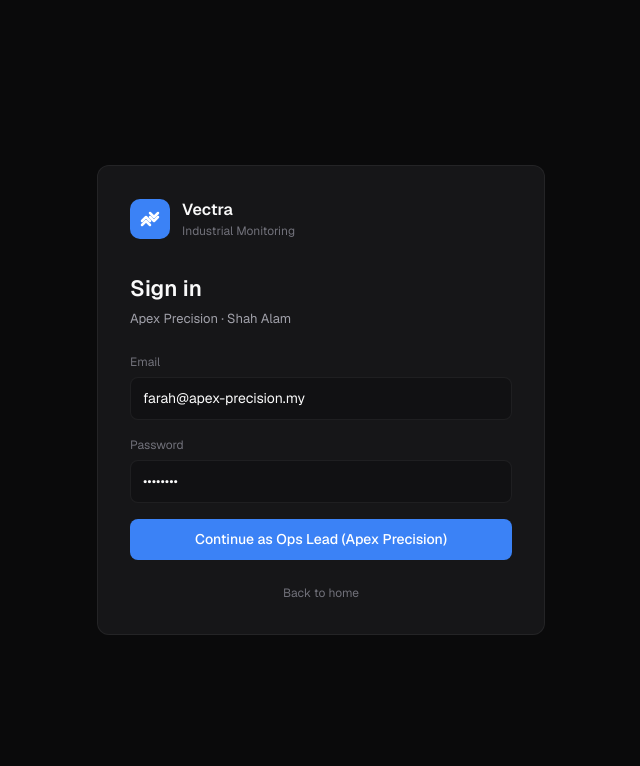
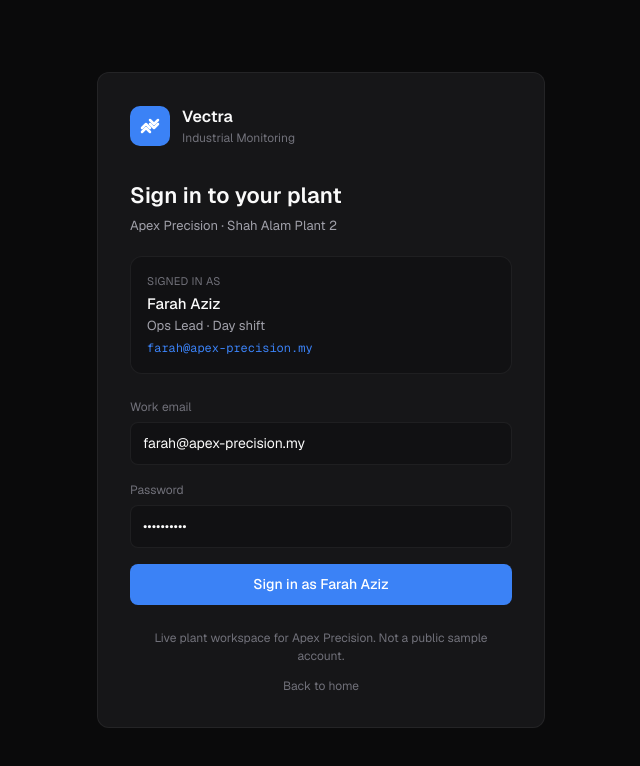
Before and after one commit to thesithunyein/vectra, a Next.js app: page /login in a window 1280 px wide. Shown: the top 766 px of the page, without its empty margins (319-959 px from the left). Built offline with nearby package versions, Linux system fonts and the light colour scheme.

Commit message:
Require sign-in and show real plant user identity (Farah Aziz)

```diff
--- a/src/app/(app)/analytics/page.tsx
+++ b/src/app/(app)/analytics/page.tsx
@@ -16,7 +16,7 @@ export default function AnalyticsPage() {
     <>
       <TopBar
         title="Analytics Dashboard"
-        subtitle="Comprehensive operational analytics and insights."
+        subtitle="Live operational analytics for Apex Precision Plant 2."
       />
       <PageTransition>
         <div className="space-y-5 px-8 pb-10">
--- a/src/app/(app)/layout.tsx
+++ b/src/app/(app)/layout.tsx
@@ -1,9 +1,11 @@
 import { StoreProvider } from "@/lib/store";
+import { AuthProvider } from "@/lib/auth-context";
 import { Sidebar } from "@/components/layout/Sidebar";
 import { Toast } from "@/components/ui/Toast";
 
 export default function AppLayout({ children }: { children: React.ReactNode }) {
   return (
+    <AuthProvider>
       <StoreProvider>
         <div className="min-h-screen bg-[var(--bg-base)]">
           <Sidebar />
@@ -11,5 +13,6 @@ export default function AppLayout({ children }: { children: React.ReactNode }) {
           <Toast />
         </div>
       </StoreProvider>
+    </AuthProvider>
   );
 }
--- a/src/app/(app)/overview/page.tsx
+++ b/src/app/(app)/overview/page.tsx
@@ -17,7 +17,7 @@ export default function OverviewPage() {
     <>
       <TopBar
         title="Overview"
-        subtitle={`${PLANT_NAME} · Day shift snapshot`}
+        subtitle={`${PLANT_NAME} · live shift board for Farah Aziz (Ops Lead)`}
       />
       <PageTransition>
         <div className="space-y-5 px-8 pb-10">
--- a/src/app/login/page.tsx
+++ b/src/app/login/page.tsx
@@ -2,13 +2,34 @@
 
 import Link from "next/link";
 import Image from "next/image";
-import { useRouter } from "next/navigation";
+import { useRouter, useSearchParams } from "next/navigation";
+import { Suspense, useState } from "react";
+import { CURRENT_USER, SESSION_KEY, createSession } from "@/lib/auth";
 
-export default function LoginPage() {
+function LoginForm() {
   const router = useRouter();
+  const searchParams = useSearchParams();
+  const [email, setEmail] = useState<string>(CURRENT_USER.email);
+  const [password, setPassword] = useState("vectra-ops");
+  const [error, setError] = useState("");
+
+  function handleSubmit(e: React.FormEvent) {
+    e.preventDefault();
+    if (email.trim().toLowerCase() !== CURRENT_USER.email) {
+      setError("Use your Apex Precision work email to open this plant workspace.");
+      return;
+    }
+    if (!password.trim()) {
+      setError("Enter your password.");
+      return;
+    }
+    const session = createSession();
+    localStorage.setItem(SESSION_KEY, JSON.stringify(session));
+    const next = searchParams.get("next") || "/overview";
+    router.replace(next.startsWith("/") ? next : "/overview");
+  }
 
   return (
-    <div className="flex min-h-screen items-center justify-center px-4">
     <div className="card w-full max-w-md p-8">
       <div className="mb-8 flex items-center gap-3">
         <Image src="/logo.svg" alt="Vectra" width={40} height={40} />
@@ -17,22 +38,30 @@ export default function LoginPage() {
           <div className="text-[12px] text-[var(--text-muted)]">Industrial Monitoring</div>
         </div>
       </div>
-        <h1 className="text-[22px] font-semibold">Sign in</h1>
+
+      <h1 className="text-[22px] font-semibold">Sign in to your plant</h1>
       <p className="mt-1 text-[13px] text-[var(--text-secondary)]">
-          Apex Precision · Shah Alam
+        {CURRENT_USER.plant} · {CURRENT_USER.plantSite}
       </p>
-        <form
-          className="mt-6 space-y-4"
-          onSubmit={(e) => {
-            e.preventDefault();
-            router.push("/overview");
-          }}
-        >
+
+      <div className="mt-5 rounded-xl border border-[var(--border-subtle)] bg-[var(--bg-elevated)] p-4">
+        <div className="text-[11px] uppercase tracking-wide text-[var(--text-muted)]">
+          Signed in as
+        </div>
+        <div className="mt-1 text-[15px] font-medium">{CURRENT_USER.name}</div>
+        <div className="text-[13px] text-[var(--text-secondary)]">
+          {CURRENT_USER.role} · {CURRENT_USER.shift}
+        </div>
+        <div className="mt-1 font-mono text-[12px] text-[var(--accent)]">{CURRENT_USER.email}</div>
+      </div>
+
+      <form className="mt-6 space-y-4" onSubmit={handleSubmit}>
         <div>
-            <label className="mb-1.5 block text-[12px] text-[var(--text-muted)]">Email</label>
+          <label className="mb-1.5 block text-[12px] text-[var(--text-muted)]">Work email</label>
           <input
             type="email"
-              defaultValue="farah@apex-precision.my"
+            value={email}
+            onChange={(e) => setEmail(e.target.value)}
             className="w-full rounded-lg border border-[var(--border-subtle)] bg-[var(--bg-elevated)] px-3 py-2.5 text-[14px] outline-none focus:border-[var(--accent)]"
           />
         </div>
@@ -40,23 +69,38 @@ export default function LoginPage() {
           <label className="mb-1.5 block text-[12px] text-[var(--text-muted)]">Password</label>
           <input
             type="password"
-              defaultValue="••••••••"
+            value={password}
+            onChange={(e) => setPassword(e.target.value)}
             className="w-full rounded-lg border border-[var(--border-subtle)] bg-[var(--bg-elevated)] px-3 py-2.5 text-[14px] outline-none focus:border-[var(--accent)]"
           />
         </div>
+        {error && <p className="text-[12px] text-red-400">{error}</p>}
         <button
           type="submit"
           className="w-full rounded-lg bg-[var(--accent)] py-2.5 text-[14px] font-medium text-white hover:brightness-110"
         >
-            Continue as Ops Lead (Apex Precision)
+          Sign in as {CURRENT_USER.name}
         </button>
       </form>
+
       <p className="mt-6 text-center text-[12px] text-[var(--text-muted)]">
+        Live plant workspace for {CURRENT_USER.plant}. Not a public sample account.
+      </p>
+      <p className="mt-3 text-center text-[12px] text-[var(--text-muted)]">
         <Link href="/" className="hover:text-white">
           Back to home
         </Link>
       </p>
     </div>
+  );
+}
+
+export default function LoginPage() {
+  return (
+    <div className="flex min-h-screen items-center justify-center px-4">
+      <Suspense fallback={<div className="text-[13px] text-[var(--text-muted)]">Loading…</div>}>
+        <LoginForm />
+      </Suspense>
     </div>
   );
 }
--- a/src/app/page.tsx
+++ b/src/app/page.tsx
@@ -42,7 +42,7 @@ export default function LandingPage() {
           className="max-w-3xl"
         >
           <p className="mb-4 text-[13px] font-medium text-[var(--accent)]">
-            For manufacturing plants · No wallet steps
+            Built for plant teams · Apex Precision ready
           </p>
           <h1 className="text-4xl font-semibold tracking-tight sm:text-5xl">
             Downtime response and signed shift handoffs
@@ -60,10 +60,10 @@ export default function LandingPage() {
               <ArrowRight className="h-4 w-4" />
             </Link>
             <Link
-              href="/analytics"
+              href="/login?next=/analytics"
               className="rounded-lg border border-[var(--border-subtle)] px-5 py-2.5 text-[14px] hover:bg-white/[0.04]"
             >
-              View analytics
+              Sign in to analytics
             </Link>
           </div>
         </motion.div>
--- a/src/components/layout/Sidebar.tsx
+++ b/src/components/layout/Sidebar.tsx
@@ -15,6 +15,8 @@ import {
 } from "lucide-react";
 import Image from "next/image";
 import clsx from "clsx";
+import { useAuth } from "@/lib/auth-context";
+import { CURRENT_USER } from "@/lib/auth";
 
 const nav = [
   { href: "/overview", label: "Overview", icon: LayoutDashboard },
@@ -28,6 +30,7 @@ const nav = [
 
 export function Sidebar() {
   const pathname = usePathname();
+  const { signOut } = useAuth();
 
   return (
     <aside className="fixed inset-y-0 left-0 z-40 flex w-[260px] flex-col border-r border-[var(--border-subtle)] bg-[var(--bg-elevated)]">
@@ -37,6 +40,12 @@ export function Sidebar() {
           <div className="text-[15px] font-semibold tracking-tight">Vectra</div>
           <div className="text-[12px] text-[var(--text-muted)]">Industrial Monitoring</div>
         </div>
+      </div>
+
+      <div className="mx-3 mb-3 rounded-xl border border-[var(--border-subtle)] bg-[var(--bg-card)] px-3 py-2.5">
+        <div className="text-[11px] text-[var(--text-muted)]">Plant workspace</div>
+        <div className="text-[13px] font-medium">{CURRENT_USER.plant}</div>
+        <div className="text-[11px] text-[var(--text-secondary)]">{CURRENT_USER.plantSite}</div>
       </div>
 
       <nav className="flex-1 space-y-1 px-3 py-2">
@@ -69,13 +78,16 @@ export function Sidebar() {
       </nav>
 
       <div className="border-t border-[var(--border-subtle)] p-3">
-        <Link
-          href="/login"
-          className="flex items-center gap-3 rounded-lg px-3 py-2.5 text-[14px] text-[var(--text-secondary)] transition-colors hover:bg-white/[0.03] hover:text-white"
+        <div className="mb-2 px-3 text-[11px] text-[var(--text-muted)]">
+          {CURRENT_USER.name} · {CURRENT_USER.role}
+        </div>
+        <button
+          onClick={signOut}
+          className="flex w-full items-center gap-3 rounded-lg px-3 py-2.5 text-[14px] text-[var(--text-secondary)] transition-colors hover:bg-white/[0.03] hover:text-white"
         >
           <LogOut className="h-[18px] w-[18px]" strokeWidth={1.5} />
-          Log Out
-        </Link>
+          Sign out
+        </button>
       </div>
     </aside>
   );
--- /dev/null
+++ b/src/lib/auth-context.tsx
@@ -0,0 +1,99 @@
+"use client";
+
+import {
+  createContext,
+  useCallback,
+  useContext,
+  useEffect,
+  useMemo,
+  useState,
+  type ReactNode,
+} from "react";
+import { usePathname, useRouter } from "next/navigation";
+import {
+  CURRENT_USER,
+  SESSION_KEY,
+  createSession,
+  type Session,
+} from "@/lib/auth";
+
+type AuthContextValue = {
+  session: Session | null;
+  ready: boolean;
+  signIn: () => void;
+  signOut: () => void;
+};
+
+const AuthContext = createContext<AuthContextValue | null>(null);
+
+export function AuthProvider({ children }: { children: ReactNode }) {
+  const [session, setSession] = useState<Session | null>(null);
+  const [ready, setReady] = useState(false);
+  const router = useRouter();
+  const pathname = usePathname();
+
+  useEffect(() => {
+    try {
+      const raw = localStorage.getItem(SESSION_KEY);
+      if (raw) setSession(JSON.parse(raw) as Session);
+    } catch {
+      localStorage.removeItem(SESSION_KEY);
+    }
+    setReady(true);
+  }, []);
+
+  useEffect(() => {
+    if (!ready) return;
+    if (!session && pathname !== "/login") {
+      const next = encodeURIComponent(pathname);
+      router.replace(`/login?next=${next}`);
+    }
+  }, [ready, session, pathname, router]);
+
+  const signIn = useCallback(() => {
+    const nextSession = createSession();
+    localStorage.setItem(SESSION_KEY, JSON.stringify(nextSession));
+    setSession(nextSession);
+  }, []);
+
+  const signOut = useCallback(() => {
+    localStorage.removeItem(SESSION_KEY);
+    setSession(null);
+    router.replace("/login");
+  }, [router]);
+
+  const value = useMemo(
+    () => ({ session, ready, signIn, signOut }),
+    [session, ready, signIn, signOut]
+  );
+
+  if (!ready) {
+    return (
+      <div className="flex min-h-screen items-center justify-center text-[13px] text-[var(--text-muted)]">
+        Loading workspace…
+      </div>
+    );
+  }
+
+  if (!session) {
+    return (
+      <AuthContext.Provider value={value}>
+        <div className="flex min-h-screen items-center justify-center text-[13px] text-[var(--text-muted)]">
+          Redirecting to sign in…
+        </div>
+      </AuthContext.Provider>
+    );
+  }
+
+  return <AuthContext.Provider value={value}>{children}</AuthContext.Provider>;
+}
+
+export function useAuth() {
+  const ctx = useContext(AuthContext);
+  if (!ctx) throw new Error("useAuth must be used within AuthProvider");
+  return ctx;
+}
+
+export function useCurrentUser() {
+  return CURRENT_USER;
+}
--- /dev/null
+++ b/src/lib/auth.ts
@@ -0,0 +1,30 @@
+export const CURRENT_USER = {
+  id: "u-farah",
+  name: "Farah Aziz",
+  email: "farah@apex-precision.my",
+  role: "Ops Lead",
+  initials: "FA",
+  plant: "Apex Precision",
+  plantSite: "Shah Alam Plant 2",
+  shift: "Day shift",
+} as const;
+
+export const SESSION_KEY = "vectra_session";
+
+export type Session = {
+  userId: string;
+  name: string;
+  email: string;
+  role: string;
+  signedInAt: string;
+};
+
+export function createSession(): Session {
+  return {
+    userId: CURRENT_USER.id,
+    name: CURRENT_USER.name,
+    email: CURRENT_USER.email,
+    role: CURRENT_USER.role,
+    signedInAt: new Date().toISOString(),
+  };
+}
```
Also changed, not shown: src/components/layout/TopBar.tsx (+44 -4 lines), 2 other files (tests, documents, lock files or other folders). Lines whose indentation alone changed are shown as unchanged.
